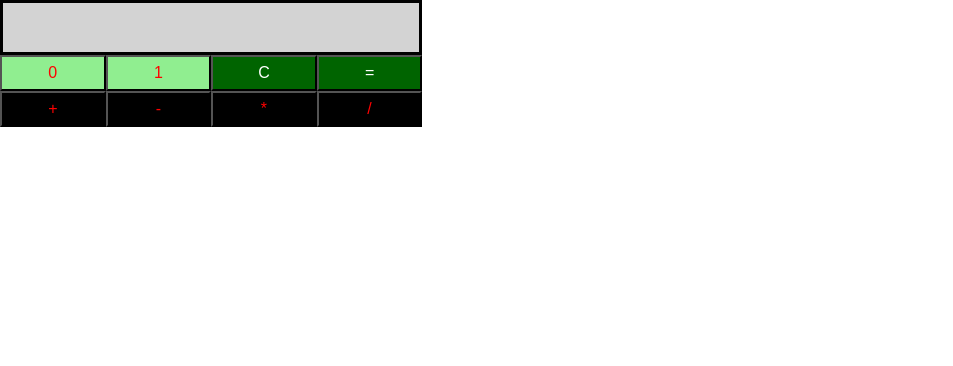
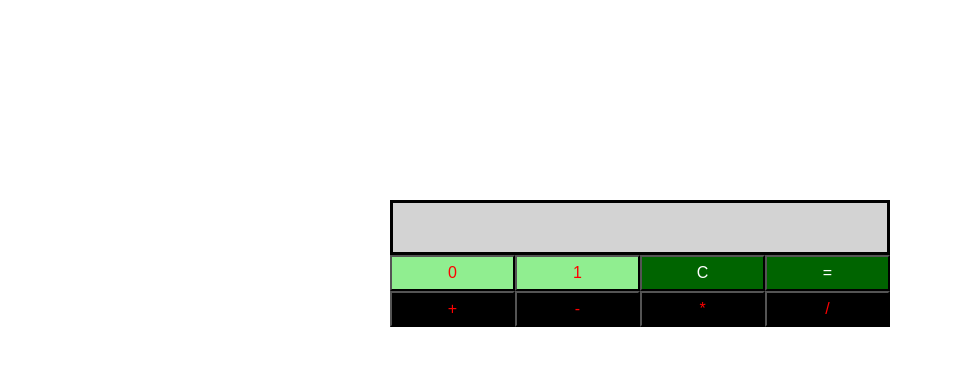
Before and after one commit to ayadi1/Binary-Calculator-html-css-javascript, a plain HTML site: page index.html in a window 1280 px wide. Shown: the whole page, without its empty margins (0-953 px from the left). Drawn offline with Linux system fonts and the light colour scheme.

Commit message:
edit style and add readme file

```diff
--- a/css/binaryCalculator.css
+++ b/css/binaryCalculator.css
@@ -2,8 +2,10 @@
     margin: 0;
     padding: 0;
 }
-body{
-    width: 33%;
+main{
+    width: 500px;
+    margin: auto;
+   margin-top: 200px;
 }
 #res{
     background-color: lightgray;
--- a/index.html
+++ b/index.html
@@ -7,6 +7,7 @@
     <link rel="stylesheet" href="css/binaryCalculator.css" type="text/css" />
   </head>
   <body>
+    <main>
       <div id="res"></div>
       <div id="btns">
         <button id="btn0" value="0">0</button>
@@ -18,6 +19,7 @@
         <button id="btnMul">*</button>
         <button id="btnDiv">/</button>
       </div>
+    </main>
     <script src="js/binaryCalculator.js" type="text/javascript"></script>
   </body>
 </html>
```
Also changed, not shown: 1 other file. Lines whose indentation alone changed are shown as unchanged.
